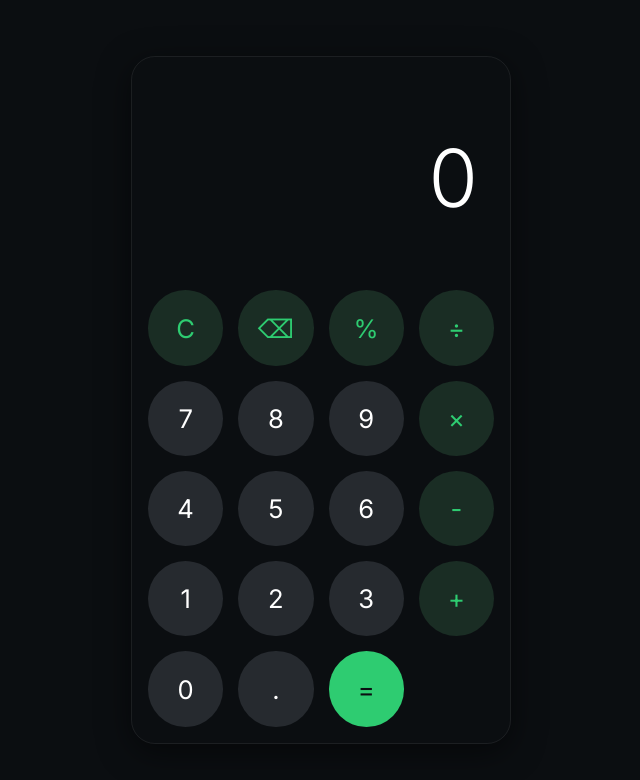
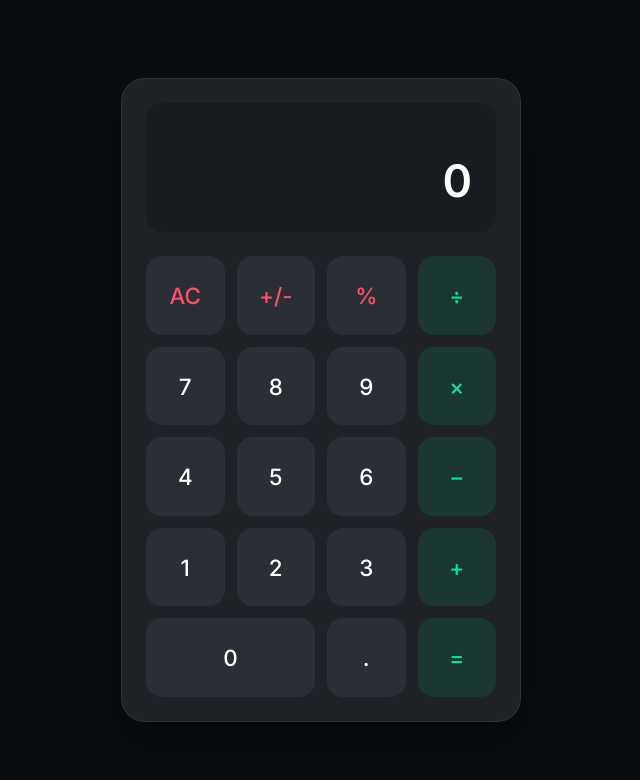
Before and after one commit to rupeshthota0007-bot/newcal, a React (Vite) app: page / in a window 1280 px wide. Shown: the top 780 px of the page, without its empty margins (319-959 px from the left). Built offline with nearby package versions, Linux system fonts and the light colour scheme.

Commit message:
Revert Image-based UI updates: Restore proven Modern Dark layout and remove Disclaimer process

```diff
--- a/src/components/Calculator/Calculator.css
+++ b/src/components/Calculator/Calculator.css
@@ -1,7 +1,7 @@
 :root {
   --calc-bg: #0b0e11;
-  --calc-btn: #1a1d21;
-  --calc-accent: #2ecc71;
+  --calc-btn: #1e2227;
+  --calc-accent: #00e5a0;
   --calc-text: #ffffff;
 }
 
@@ -15,75 +15,82 @@
 
 .calculator-card {
   width: 100%;
-  max-width: 380px;
-  background: transparent;
-  padding: 1rem;
+  max-width: 400px;
+  background: var(--calc-btn);
+  padding: 1.5rem;
+  border-radius: 24px;
+  box-shadow: 0 20px 40px rgba(0,0,0,0.4);
   display: flex;
   flex-direction: column;
-  gap: 2rem;
+  gap: 1.5rem;
 }
 
 .calc-display {
-  padding: 2rem 1rem;
+  background: rgba(0,0,0,0.2);
+  padding: 1.5rem;
+  border-radius: 16px;
   text-align: right;
-  min-height: 180px;
+  min-height: 120px;
   display: flex;
   flex-direction: column;
   justify-content: flex-end;
+  gap: 0.5rem;
 }
 
 .equation {
-  font-size: 1.2rem;
+  font-size: 0.9rem;
   color: #888;
-  min-height: 1.5rem;
+  min-height: 1.2rem;
 }
 
 .current-value {
-  font-size: 5rem;
-  font-weight: 300;
-  color: white;
+  font-size: 2.8rem;
+  font-weight: 600;
+  color: var(--calc-text);
+  overflow: hidden;
 }
 
 .calculator-buttons {
   display: grid;
   grid-template-columns: repeat(4, 1fr);
-  gap: 15px;
+  gap: 12px;
 }
 
 .calc-btn {
   aspect-ratio: 1;
-  border-radius: 50%;
+  border-radius: 16px;
   border: none;
-  background: #262a2f;
+  background: #2a2f36;
   color: white;
-  font-size: 1.6rem;
+  font-size: 1.4rem;
+  font-weight: 500;
   cursor: pointer;
-  transition: filter 0.2s;
-  display: flex;
-  align-items: center;
-  justify-content: center;
+  transition: all 0.2s;
 }
 
-.calc-btn:active {
-  filter: brightness(1.5);
+.calc-btn:hover {
+  background: #3a3f47;
+  transform: translateY(-2px);
 }
 
-.calc-btn.function, .calc-btn.operator {
-  background: #1a2d24;
+.calc-btn.operator {
+  background: rgba(0, 229, 160, 0.1);
   color: var(--calc-accent);
 }
 
-.calc-btn.primary {
-  background: var(--calc-accent) !important;
-  color: #0b0e11 !important;
+.calc-btn.function {
+  color: #ff4d6a;
 }
 
-/* Mobile Responsiveness for Calculator */
+.calc-btn.zero {
+  grid-column: span 2;
+  aspect-ratio: unset;
+}
+
 @media (max-width: 480px) {
   .calculator-card {
     max-width: 100%;
     height: 100%;
-    justify-content: flex-end;
-    padding-bottom: 3rem;
+    border-radius: 0;
   }
 }
--- a/src/components/Calculator/Calculator.jsx
+++ b/src/components/Calculator/Calculator.jsx
@@ -32,7 +32,6 @@ const Calculator = ({ onSecretCode }) => {
           .replace(/÷/g, '/')
           .replace(/−/g, '-');
 
-        // Safety check for math expressions only
         if (/^[0-9+\-*/().\s%]+$/.test(formula)) {
           const result = Function('"use strict"; return (' + formula + ')')();
           setDisplay(String(result));
@@ -85,8 +84,8 @@ const Calculator = ({ onSecretCode }) => {
           <div className="current-value">{display}</div>
         </div>
         <div className="calculator-buttons">
-          <button className="calc-btn function" onClick={() => handleButtonClick('AC')}>C</button>
-          <button className="calc-btn function" onClick={() => handleButtonClick('DEL')}>⌫</button>
+          <button className="calc-btn function" onClick={() => handleButtonClick('AC')}>AC</button>
+          <button className="calc-btn function" onClick={() => handleButtonClick('+/-')}>+/-</button>
           <button className="calc-btn function" onClick={() => handleButtonClick('%')}>%</button>
           <button className="calc-btn operator" onClick={() => handleButtonClick('÷')}>÷</button>
 
@@ -98,16 +97,16 @@ const Calculator = ({ onSecretCode }) => {
           <button className="calc-btn number" onClick={() => handleButtonClick('4')}>4</button>
           <button className="calc-btn number" onClick={() => handleButtonClick('5')}>5</button>
           <button className="calc-btn number" onClick={() => handleButtonClick('6')}>6</button>
-          <button className="calc-btn operator" onClick={() => handleButtonClick('−')}>-</button>
+          <button className="calc-btn operator" onClick={() => handleButtonClick('−')}>−</button>
 
           <button className="calc-btn number" onClick={() => handleButtonClick('1')}>1</button>
           <button className="calc-btn number" onClick={() => handleButtonClick('2')}>2</button>
           <button className="calc-btn number" onClick={() => handleButtonClick('3')}>3</button>
           <button className="calc-btn operator" onClick={() => handleButtonClick('+')}>+</button>
 
-          <button className="calc-btn number" onClick={() => handleButtonClick('0')}>0</button>
+          <button className="calc-btn number zero" onClick={() => handleButtonClick('0')}>0</button>
           <button className="calc-btn number" onClick={() => handleButtonClick('.')}>.</button>
-          <button className="calc-btn operator primary" onClick={() => handleButtonClick('=')}>=</button>
+          <button className="calc-btn operator" onClick={() => handleButtonClick('=')}>=</button>
         </div>
       </div>
     </div>
```
Also changed, not shown: src/components/Chat/Login.css (+32 -83 lines), src/components/Chat/Login.jsx (+9 -28 lines).
